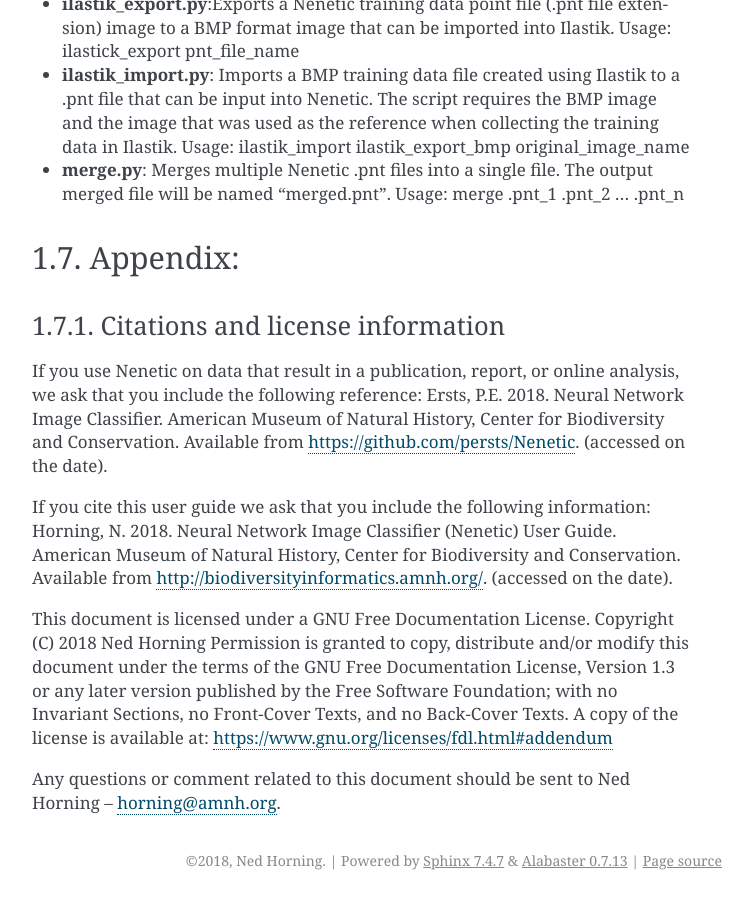
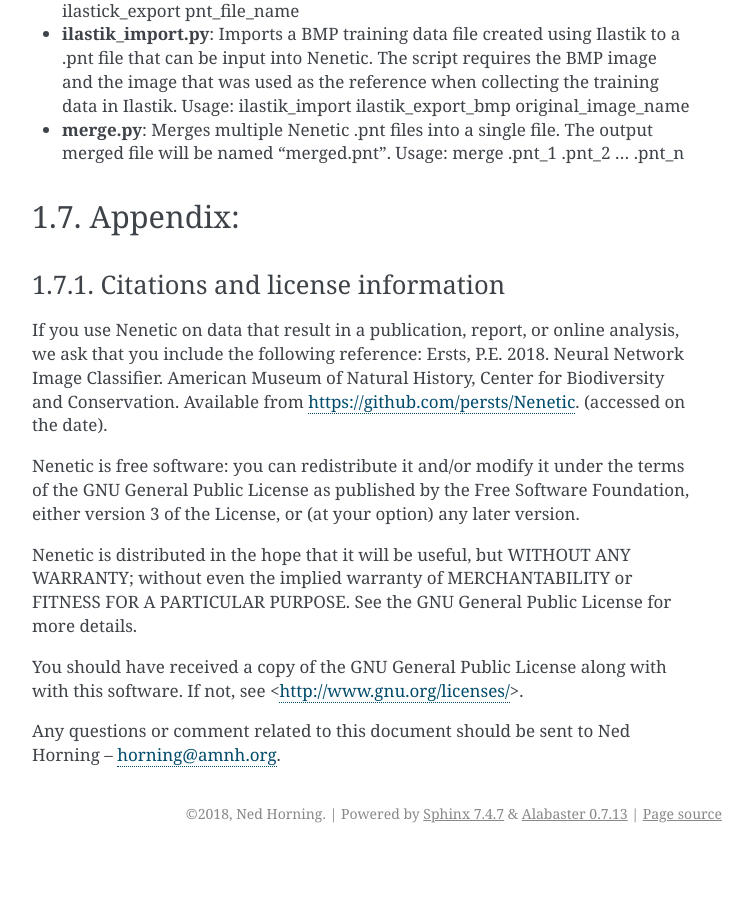
Before and after one commit to persts/Nenetic, a Sphinx documentation site: the page built from doc/source/NeneticGuide.rst, in a window 1280 px wide and 900 px high, scrolled down 7002 px. Shown: the whole window, without its empty margins (388-1141 px from the left). Built offline with Sphinx 7.4.7, drawn with Linux system fonts in a browser that asks for light colours; after the commit the page ends 7855 px from its top, so only the background shows below that; some of the changed text lies outside the part shown.

Commit message:
Edited license info

```diff
--- a/doc/source/NeneticGuide.rst
+++ b/doc/source/NeneticGuide.rst
@@ -8,8 +8,6 @@
 
 Download and install Nenetic
 Nenetic is a Python 3 program and can be downloaded from a GitHub repository: https://github.com/persts/Nenetic. Before running Nenetic you must first install the following:
-
-**NEED TO ADD REQUIRED PYTHON PACKAGES AND OTHER SOFTWARE**
 
 To run Nenetic open a terminal window and navigate to the Nenetic directory with the file “main.py”. In the terminal window type “python3 main.py” to launch the Nenetic application.
 
@@ -164,11 +162,15 @@
 ---------------------------------
 If you use Nenetic on data that result in a publication, report, or online analysis, we ask that you include the following reference: Ersts, P.E. 2018. Neural Network Image Classifier. American Museum of Natural History, Center for Biodiversity and Conservation. Available from https://github.com/persts/Nenetic. (accessed on the date).
 
-If you cite this user guide we ask that you include the following information:
-Horning, N. 2018. Neural Network Image Classifier (Nenetic) User Guide. American Museum of Natural History, Center for Biodiversity and Conservation. Available from http://biodiversityinformatics.amnh.org/. (accessed on the date).
+Nenetic is free software: you can redistribute it and/or modify it under the terms of the GNU General Public
+License as published by the Free Software Foundation, either version 3 of the License, or (at your option) any later
+version.
 
-This document is licensed under a GNU Free Documentation License.
-Copyright (C)  2018 Ned Horning
-Permission is granted to copy, distribute and/or modify this document under the terms of the GNU Free Documentation License, Version 1.3 or any later version published by the Free Software Foundation; with no Invariant Sections, no Front-Cover Texts, and no Back-Cover Texts. A copy of the license is available at: https://www.gnu.org/licenses/fdl.html#addendum
+Nenetic is distributed in the hope that it will be useful, but WITHOUT ANY WARRANTY; without even the
+implied warranty of MERCHANTABILITY or FITNESS FOR A PARTICULAR PURPOSE. See the GNU General
+Public License for more details.
+
+You should have received a copy of the GNU General Public License along with with this software. If not, see
+<http://www.gnu.org/licenses/>.
 
 Any questions or comment related to this document should be sent to Ned Horning – horning@amnh.org.
```
Also changed, not shown: 1 other file.
